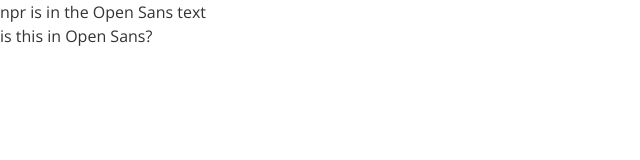
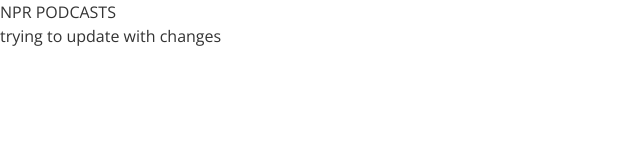
Before and after one commit to willharding/podcast-directory, a website: page index.html in a window 1280 px wide. Shown: the whole page, without its empty margins (0-640 px from the left). Drawn offline with nearby package versions, Linux system fonts and the light colour scheme.

Commit message:
changes to index

```diff
--- a/index.html
+++ b/index.html
@@ -16,8 +16,8 @@
 
 
 <body>
-<header>npr is in the Open Sans text</header>
-<p>is this in Open Sans?</p>
+<header>NPR PODCASTS</header>
+<p>trying to update with changes</p>
 
 
 </body>
```
